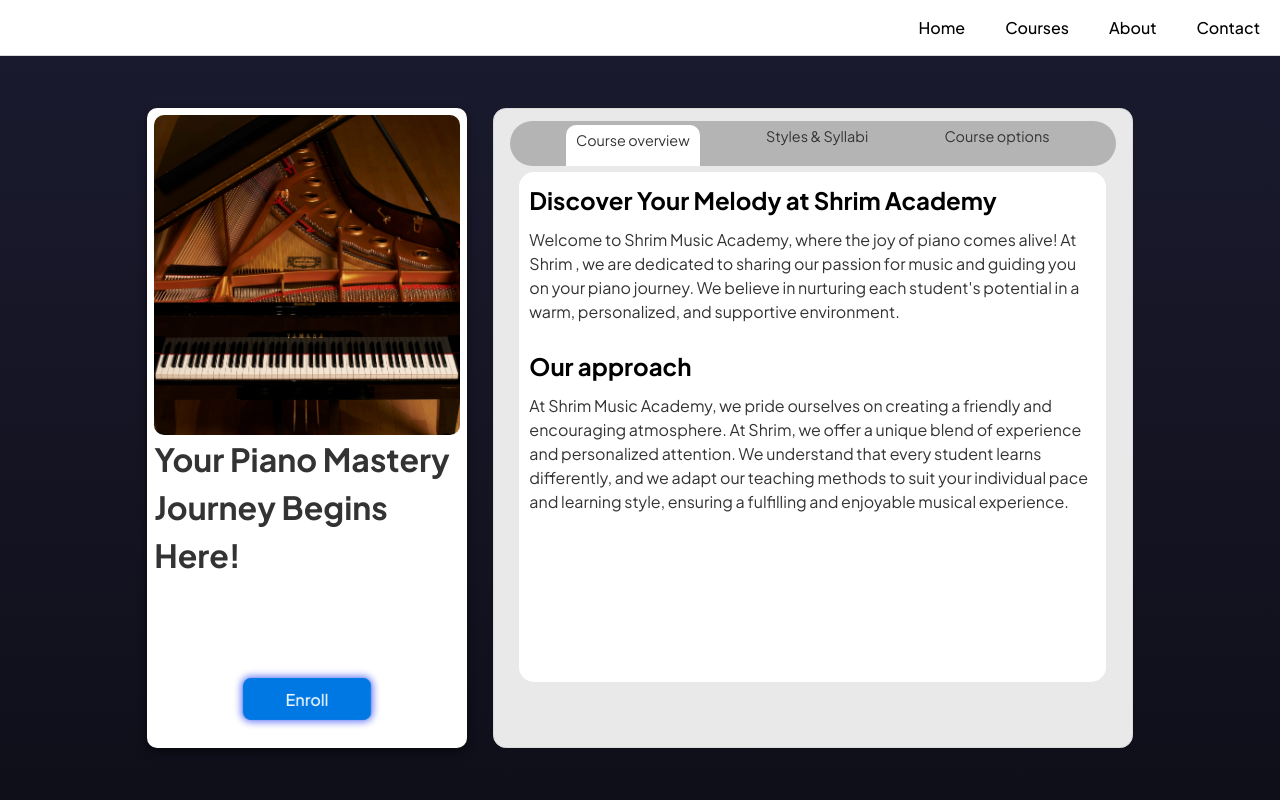
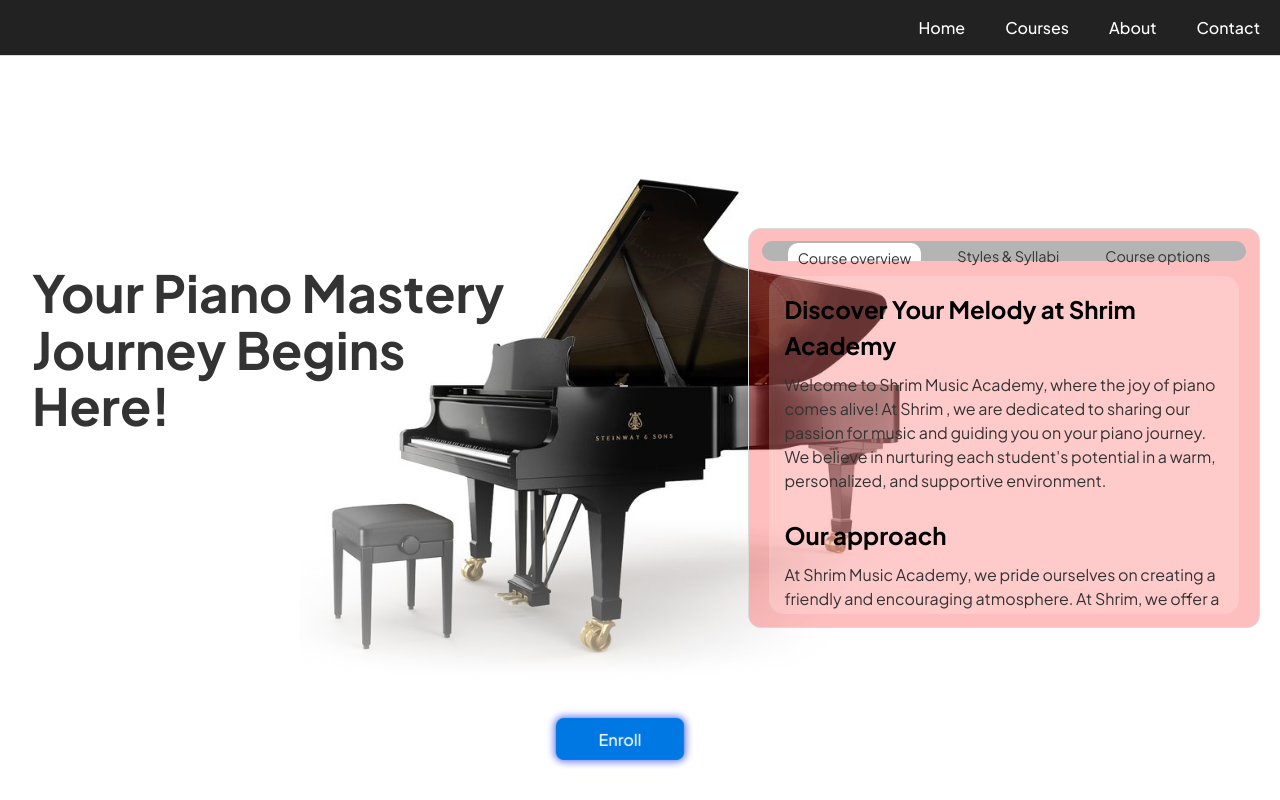
Before and after one commit to Justin-Ebenazar/react_academyWebsite, a React (Vite) app in the folder Shrim_academy/: page /pianoCourse in a window 1280 px wide. Built offline with nearby package versions, Linux system fonts and the light colour scheme; no server answers.

Commit message:
UI redesigning of piano page

```diff
--- a/Shrim_academy/src/components/heroPage/courses.css
+++ b/Shrim_academy/src/components/heroPage/courses.css
@@ -11,13 +11,14 @@
     display: flex;
     justify-content: center;
     align-items: center;
-    height: 86vh;
-    width: 50vw;
+    /* height: 86vh;
+    width: 50vw; */
+    /* background-color: green; */
 }
 
 .piano-classes-image img {
     display: flex;
-    height: 70%;
+    height: 65%;
     outline: none;
     border: none;
     border-radius: 15px;
@@ -34,6 +35,8 @@
     height: 90%;
     width: 50%;
     background-color: rgba(255, 2, 255, 0);
+    /* background-color: yellow; */
+    padding: 10px;
 }
 
 .piano-classes-content h1 {
@@ -62,16 +65,24 @@
     height: 70%;
     outline: none;
     border: none;
+    transition: 0.8s;
+}
+
+.syllabiLogo img:hover {
+    transform: translateY(-10px);
 }
 
 .enroll-button-piano {
-    border: 1px solid blue;
+    background-color: rgba(121, 217, 255, 0.3);
+    border: 1px solid rgb(121, 217, 255);
+    transition: 0.5s;
 }
 
 .enroll-button-piano:hover {
     border: 1px solid rgb(121, 217, 255);
     background-color: rgb(121, 217, 255);
     color: white;
+    transform: translateY(-3px);
 }
 
 .courses-guitar {
--- a/Shrim_academy/src/components/heroPage/courses.jsx
+++ b/Shrim_academy/src/components/heroPage/courses.jsx
@@ -18,9 +18,9 @@ return (
                                     </div>
                                     <div className="piano-classes-content">
                                                     <h1>Unlock Your Musical Journey</h1>
-                                                    <h2> with Piano at Shrim</h2>
+                                                    <h2> with Piano at Shir</h2>
                                                     <p>
-                                                            At Shrim Music Academy, our comprehensive piano lessons provide a strong foundation for aspiring musicians of all ages. We start with basic piano techniques, music theory fundamentals, and ear training to build a solid understanding of music.
+                                                            At Shir Music Academy, our comprehensive piano lessons provide a strong foundation for aspiring musicians of all ages. We start with basic piano techniques, music theory fundamentals, and ear training to build a solid understanding of music.
                                                     </p>
                                                     <div className="syllabiLogo">
                                                             <img src={trinityLogo} alt="Trinity College Logo" style={{ height: '30%' }} />
@@ -40,9 +40,9 @@ return (
                             <div className="courses-guitar">
                                 <div className="guitar-classes-section" style={{backgroundImage: `url(${guitarCourse})`}}>
                                     <div className="guitar-classes-content">
-                                                    <h1>Your Guitar Journey at Shrim</h1>
+                                                    <h1>Your Guitar Journey at Shir</h1>
                                                     <p>
-                                                            Shrim Music Academy, offers amazing carnatic based music classes for you !
+                                                            Shir Music Academy, offers amazing carnatic based music classes for you !
                                                     </p>
                                                     <p>
                                                             Embark on your musical journey with us! Whether you're a student <br/>aiming for musical excellence or an adult looking to unwind with<br/> your favorite tunes, we have the perfect guitar program for you.                                                    </p>
@@ -56,9 +56,9 @@ return (
                             </div>
                                 <div className="courses-keyboard">
                                     <div className="keyboard-classes-content">
-                                                    <h1>Unlock Your Musical Journey</h1><h2> with Piano at Shrim</h2>
+                                                    <h1>Unlock Your Musical Journey</h1><h2> with Piano at Shir</h2>
                                                     <p>
-                                                            At Shrim Music Academy, our comprehensive piano lessons provide a strong foundation for aspiring musicians of all ages. We start with basic piano techniques, music theory fundamentals, and ear training to build a solid understanding of music.
+                                                            At Shir Music Academy, our comprehensive piano lessons provide a strong foundation for aspiring musicians of all ages. We start with basic piano techniques, music theory fundamentals, and ear training to build a solid understanding of music.
                                                     </p>
                                                     <div className="syllabiLogo">
                                                             <img src={trinityLogo} alt="Trinity College Logo" style={{ height: '30%' }} />
--- a/Shrim_academy/src/components/heroPage/introAcademy.css
+++ b/Shrim_academy/src/components/heroPage/introAcademy.css
@@ -92,6 +92,19 @@
     color: black /* Keep the text color white initially */
 }
 
+.explore-button-hero {
+    margin-top: 10px;
+    background-color: rgba(0, 0, 0, 0);
+    outline: none;
+    border: none;
+    border-radius: 50px;
+    color: white;
+    border: 1px solid whitesmoke;
+    padding: 10px 20px;
+    cursor: pointer;
+    transition: 0.8s;
+}
+
 @media screen and (max-width: 768px) {
     .intro-academy img{
         width: 90vw;
--- a/Shrim_academy/src/components/heroPage/introAcademy.jsx
+++ b/Shrim_academy/src/components/heroPage/introAcademy.jsx
@@ -1,5 +1,5 @@
-import './introAcademy.css'; // Import CSS for styling
-import pianoBackground from '../../assets/playing_piano_background.jpg'; // Adjust the path if necessary
+import './introAcademy.css';
+import pianoBackground from '../../assets/playing_piano_background.jpg';
 import { HashLink } from 'react-router-hash-link';
 
 const IntroAcademy = () => {
@@ -9,15 +9,15 @@ const IntroAcademy = () => {
             <div className="overlay">
                 <div className="intro-content">
                     <h1>Unleash Your Musical Potential</h1>
-                    <h2>Shrim Music Academy</h2>
+                    <h2>Shir Music Academy</h2>
                     <p>
-                        Discover the joy of music with our expert instructors and personalized lessons.
+                        Discover the joy of music with passionate instructors and personalized lessons.
                         Whether you're a beginner or an advanced musician, we have something for everyone.
-                        Join us to explore your passion for music and unlock your true potential.
-                        At Shrim Music Academy, we believe in nurturing talent and inspiring creativity.
+                        Join Shir Academy to explore your passion for music and unlock your true potential.
+                        At Shir Music Academy, we believe in nurturing talent and inspiring creativity !
                     </p>
                     <HashLink to="/#section-courses" smooth className='nav-link'>
-                        <button style={{backgroundColor: 'rgb(0, 185, 209)', color: 'white'}}>Explore Courses</button>
+                        <button className= "explore-button-hero" >Explore Courses</button>
                     </HashLink>
                 </div>
             </div>
--- a/Shrim_academy/src/components/heroPage/navBar.css
+++ b/Shrim_academy/src/components/heroPage/navBar.css
@@ -10,12 +10,12 @@
     top: 0;
     width: 100%;
     height:7vh;
-    background-color: #ffffff70;
     padding: 10px 20px;
-    color: gray;
+    color: rgb(255, 255, 255);
     box-sizing: border-box;
     border-bottom: 1px solid #dadada;
     backdrop-filter: blur(5px);
+    background-color: #000000dd;
 }
 
 .navbar-links li {
@@ -36,7 +36,7 @@
 
 .navbar-links a {
     text-decoration: none;
-    color: black;
+    color: rgb(255, 255, 255);
     font-size: 1rem;
     transition: color 0.3s ease;
 }
--- a/Shrim_academy/src/components/pianoCoursePage/pianoExplore.css
+++ b/Shrim_academy/src/components/pianoCoursePage/pianoExplore.css
@@ -1,6 +1,6 @@
 .piano-explore{
     display:flex;
-    justify-content: center;
+    justify-content: space-between;
     align-items:center;
     width:100vw;
     height:93vh;
@@ -10,17 +10,28 @@
     gap: 2vw;
 }
 
+.piano-explore-overlay{
+    display:flex;
+    justify-content: space-between;
+    align-items:center;
+    width:100vw;
+    height:93vh;
+    /* background: linear-gradient(133deg,rgba(2, 0, 36, 1) 0%, rgba(92, 9, 117, 1) 35%, rgba(23, 14, 14, 1) 100%); */
+    background: radial-gradient(circle at 50% 20%,rgba(255, 0, 0, 0) 30%, rgba(255, 255, 255, 1) 85%);    gap: 2vw;
+}
+
+
 .sidepane{
     display: flex;
     flex-direction: column;
-    justify-content: flex-start;
+    justify-content: flex-start ;
     align-items: center;
     padding: 7px;
-    width: 25vw;
-    height: 80vh;
-    background-color: white;
-    border-radius: 10px 10px 10px 10px;
-    box-shadow: 0 4px 8px rgba(0, 0, 0, 0.5);
+    width: 40vw;
+    height: 70%;
+    border-radius: 10px 0px 0px 10px;
+    background-color: rgba(255,0,0,0);
+    /* box-shadow: 0 4px 8px rgba(0, 0, 0, 0.5); */
     overflow: hidden ;
 }
 
@@ -56,17 +67,29 @@
     border-radius: 70px 200px 0px 0px;
 }
 
+.enroll-overlay{
+    display: flex;
+    justify-content: center;
+    align-items: center;
+    width: 100%;
+    height: auto;
+    /* background-color: green; */
+    position: fixed;
+    z-index: 1;
+    bottom: 5vh;
+}
+
 .form-open-piano{
     display: flex;
     justify-content: center;
     align-items: center;
     width: 10%;
-    margin-top: 1vh;
+    margin-right: 5vh;
     background-color: rgba(0,119,225,1);
     color: white;
     animation: blobPulse 2s infinite;
     transition: 0.5s ease;
-    position: fixed;
+    /* position: fixed; */
     bottom: 10vh;
 }
 
@@ -95,9 +118,10 @@
     flex-direction: column;
     justify-content: baseline;
     align-items: center;
-    width: 50vw;
-    height: 80vh;
-    background-color: #e9e9e9;
+    width: 40vw;
+    height: 50vh;
+    margin-right: 20px;
+    background-color: #ff000041;
     border-radius: 1vw;
     border: 1px solid #dadada
 }
@@ -109,7 +133,7 @@
     /* flex-direction: column; */
     justify-content: space-evenly;
     align-items:end;
-    height: 7%;
+    height: 5%;
     width: 95%;
     border-radius: 100px;
     font-size: 0.9rem;
@@ -147,10 +171,10 @@
     display: flex;
     justify-content: center;
     align-items: center;
-    background-color: #ffffff;
-    margin-top: 1%;
+    background-color: #ffffff2f;
+    margin-top: 3%;
     width: 92%;
-    height: 80%;
+    height: 85%;
     border-radius: 15px;
     overflow: hidden;
 }
@@ -160,7 +184,7 @@
     flex-direction: column;
     justify-content: top;
     align-items: left;
-    padding: 10px;
+    padding: 15px;
     animation:slideInFromBottom 0.4s cubic-bezier(0.34, 1.56, 0.64, 1) forwards;
     width: 100%;
     height: 100%;
--- a/Shrim_academy/src/components/pianoCoursePage/pianoExplore.jsx
+++ b/Shrim_academy/src/components/pianoCoursePage/pianoExplore.jsx
@@ -12,15 +12,18 @@ function PianoExplore() {
     const [formStatus, setformStatus] = useState(false);
 
     return (
-        <section className="piano-explore">
+        <section className="piano-explore" style={{backgroundImage: `url(${PianoImage})`, backgroundSize: '600px', backgroundPosition: 'left 300px bottom 80px',backgroundRepeat:'no-repeat'}}>
             {formStatus && (
                 <Styleform closeForm={setformStatus} course="piano" />
             )}
-            <div className='sidepane'>
-                <div className='image-section'>
+            <div className='piano-explore-overlay'>
+            <div className='sidepane' >
+                {/* <div className='image-section'>
                     <img src={PianoImage} alt="pianoimage" />
-                </div>
-                <h2>Your Piano Mastery Journey Begins Here!</h2>
+                </div> */}
+                <h1 style={{marginTop: "18%",marginLeft: "5%"}}>Your Piano Mastery Journey Begins<br></br>Here!</h1>
+            </div>
+            <div className='enroll-overlay'>
                 <button className='form-open-piano' onClick={() => setformStatus(true)}>Enroll </button>
             </div>
             <div className='maincontent'>
@@ -105,6 +108,7 @@ function PianoExplore() {
                     )}
                 </div>
             </div>
+            </div>
         </section>
     );
 }
```
Also changed, not shown: Shrim_academy/index.html (line endings or trailing spaces), Shrim_academy/src/assets/pianoCourse/pianoCouprse.jpg (added), Shrim_academy/src/assets/pianoCourse/pianoCourse.jpg.
